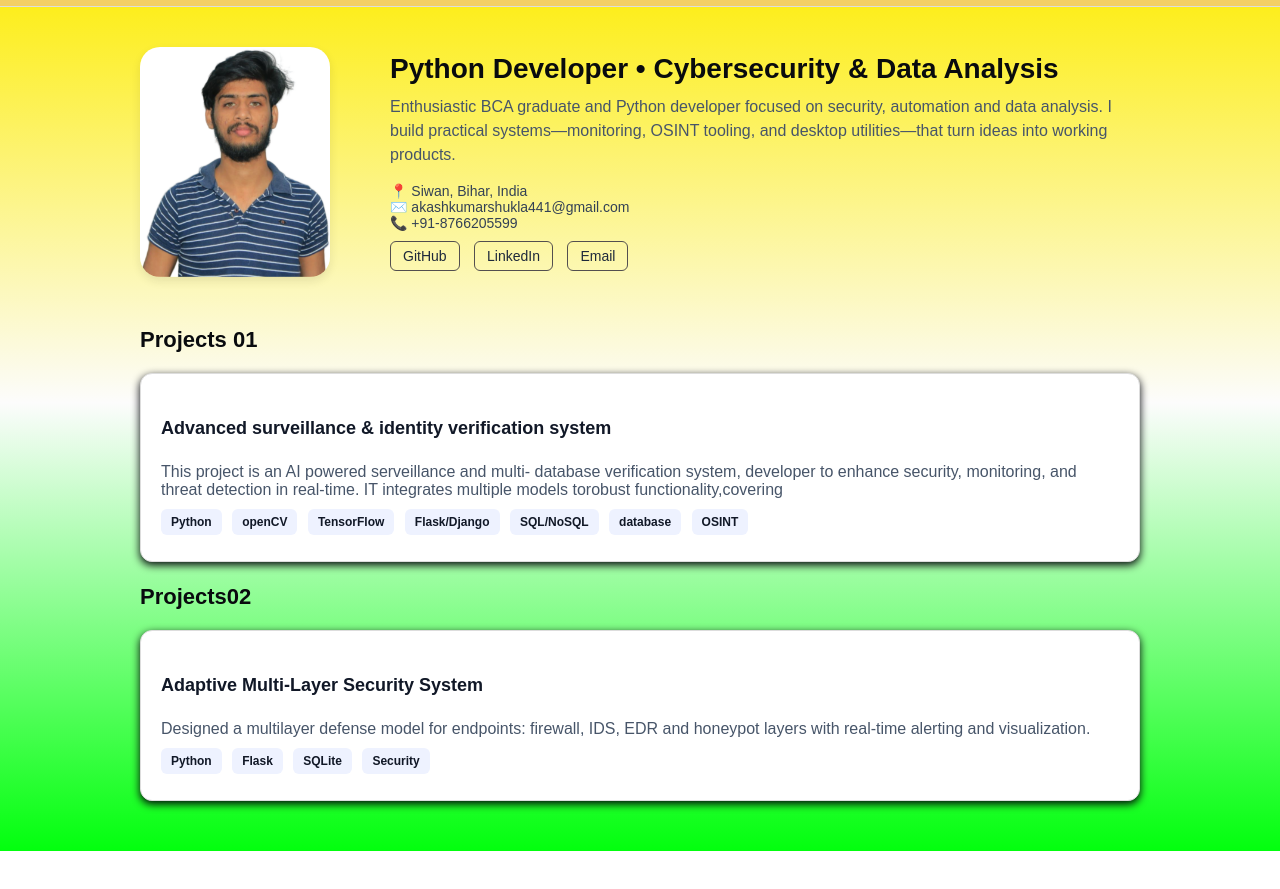
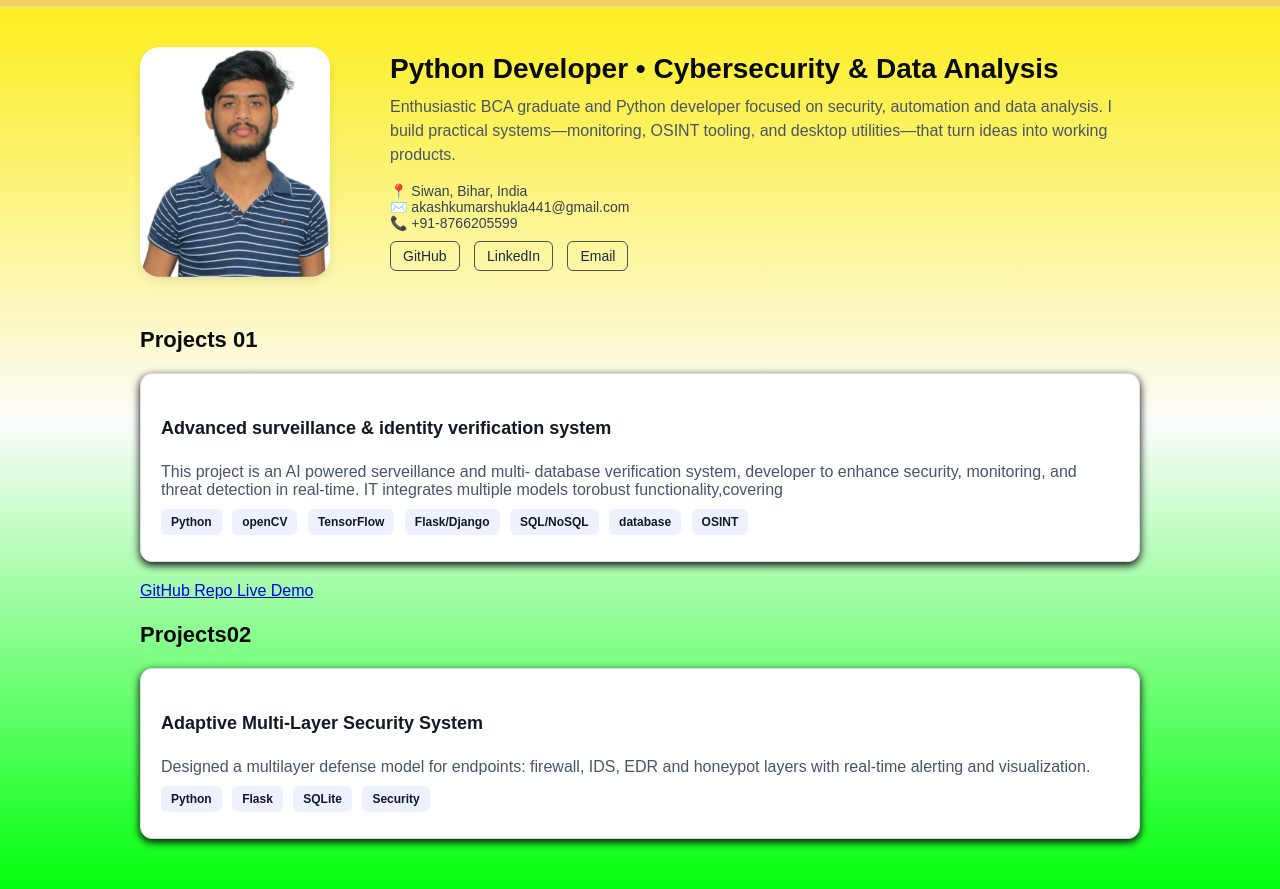
Before and after one commit to information-h/akash-kumar-shukla--Portfolio, a plain HTML site: page index.html in a window 1280 px wide. Shown: the part 45-934 px from the top of the page. Before the commit the page ends 896 px from the top, so only its background shows below. Drawn offline with Linux system fonts and the light colour scheme.

Commit message:
Add project links to index.html
Added project links for GitHub repository and live demo.

```diff
--- a/index.html
+++ b/index.html
@@ -172,6 +172,16 @@
         <span>OSINT</span>
       </div>
     </div>
+    <div class="project-links">
+    <a href="https://github.com/information-h/Advanced-surveillance-system.git" target="_blank">
+      GitHub Repo
+    </a>
+
+    <a href="https://github.com/information-h/Advanced-surveillance-system.git" target="_blank">
+      Live Demo
+    </a>
+  </div>
+</div>
     <h3>Projects02</h3>
     <div class="project-card">
       <h4>Adaptive Multi-Layer Security System</h4>
```
